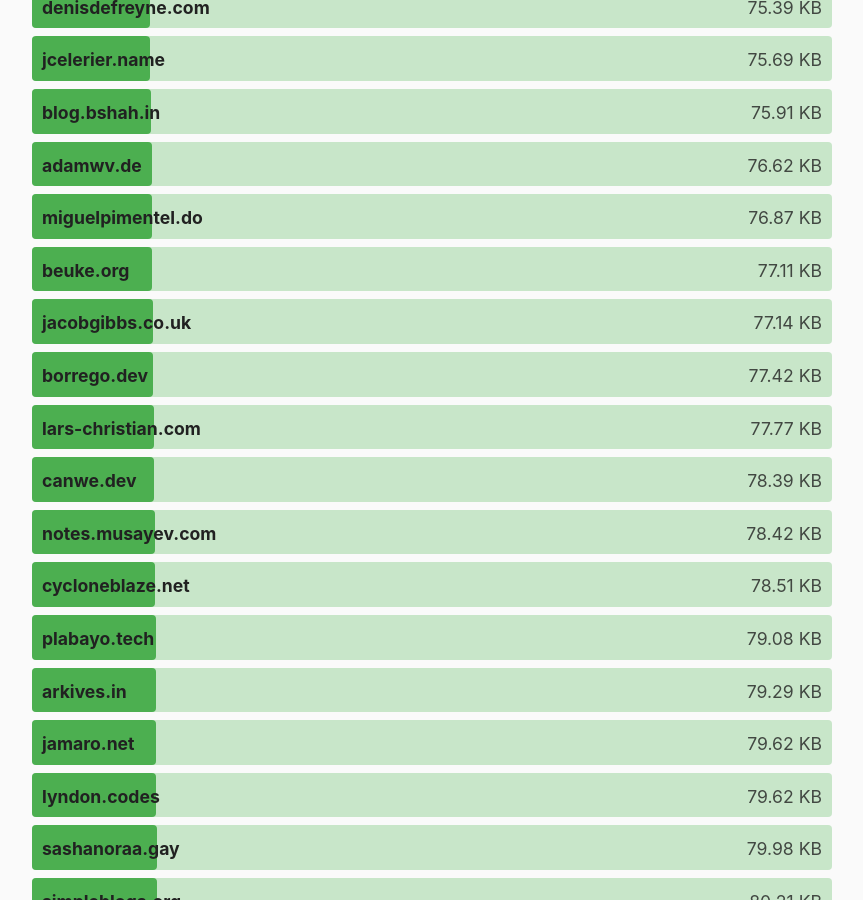
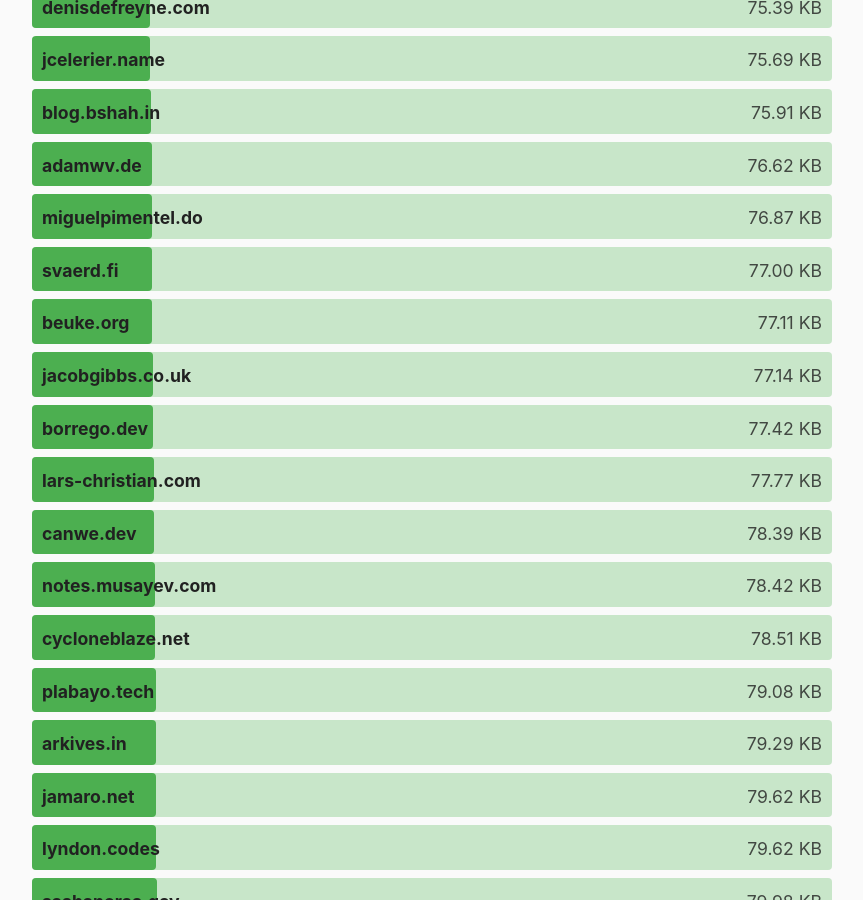
Before and after one commit to kevquirk/512kb.club, a Jekyll site: the page built from index.md, in a window 1280 px wide and 900 px high, scrolled down 21046 px. Shown: the whole window, without its empty margins (208-1071 px from the left). Built offline with Jekyll 4.4.1, drawn with Linux system fonts in a browser that asks for light colours.

Commit message:
Update sites.yml
https://radar.cloudflare.com/scan/84225ccc-9f3a-4ac4-b2af-1cdd346a9807/summary

```diff
--- a/_data/sites.yml
+++ b/_data/sites.yml
@@ -1,3 +1,8 @@
+- domain: svaerd.fi
+  url: https://svaerd.fi/
+  size: 77
+  last_checked: 2025-06-22
+
 - domain: 0xedward.io
   url: https://0xedward.io/
   size: 41.02
```
